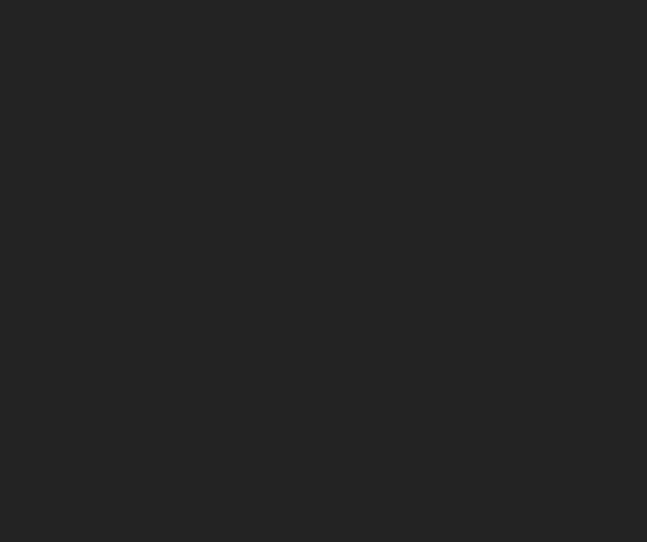
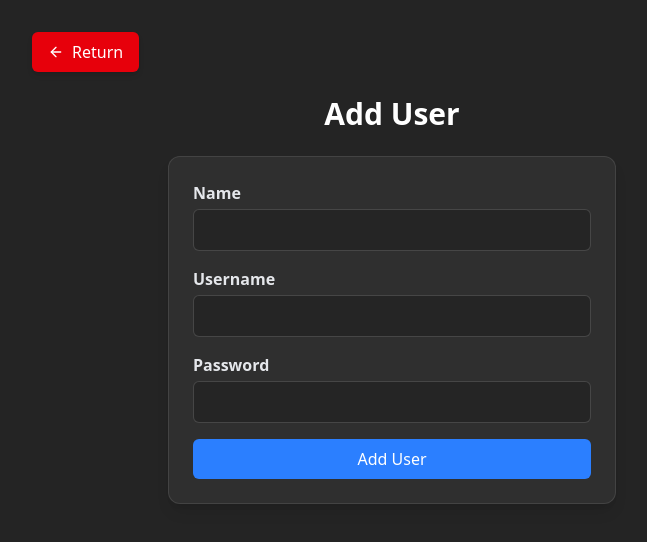
Before and after one commit to matheuspires7/GeoHub, a React (Vite) app in the folder frontend/: page /usuarios in a window 1280 px wide. Before the commit this address had no page. Shown: the top 542 px of the page, without its empty margins (248-895 px from the left). Built offline with nearby package versions, Linux system fonts and the light colour scheme; sample sign-in values are in the browser's storage.

Commit message:
tela de cadastro de usuarios

```diff
--- a/frontend/src/App.tsx
+++ b/frontend/src/App.tsx
@@ -12,6 +12,7 @@ import VisualizarPais from './pages/VisualizarPais';
 import VisualizarContinente from './pages/VisualizarContinente';
 import Login from './pages/Login';
 import RotaProtegida from './components/RotaProtegida';
+import Usuarios from './pages/Usuarios';
 
 const App: React.FC = () => {
   return (
@@ -36,6 +37,7 @@ const App: React.FC = () => {
           <Route path="/cidades/adicionar" element={<AdicionarCidade />} />
           <Route path="/cidades/editar/:id" element={<AdicionarCidade />} />
           <Route path="/cidades/visualizar/:id" element={<VisualizarCidade />} />
+          <Route path="/usuarios" element={<Usuarios />} />
         </Route>
       </Routes>
     </Router>
--- a/frontend/src/pages/Home.tsx
+++ b/frontend/src/pages/Home.tsx
@@ -1,6 +1,6 @@
 import React from "react";
 import { Link, useNavigate } from "react-router-dom";
-import { Globe, Map, Building2, LogOut } from "lucide-react";
+import { Globe, Map, Building2, LogOut, UserPlus } from "lucide-react";
 
 const Home: React.FC = () => {
   const navigate = useNavigate();
@@ -62,6 +62,14 @@ const Home: React.FC = () => {
           <Building2 />
           Cities
         </Link>
+
+        <Link
+          to="/usuarios"
+          className="flex items-center gap-3 bg-purple-500 text-white px-6 py-4 rounded-xl shadow-md hover:bg-purple-700 hover:shadow-lg transition-all"
+        >
+          <UserPlus />
+          Users
+        </Link>
       </div>
     </div>
   );
--- /dev/null
+++ b/frontend/src/pages/Usuarios.tsx
@@ -0,0 +1,84 @@
+import React, { useState } from "react";
+import { criarUsuario } from "../services/api/usuarios";
+import BackButton from "../components/BackButton";
+
+const Usuarios: React.FC = () => {
+  const [nome, setNome] = useState("");
+  const [usuario, setUsuario] = useState("");
+  const [senha, setSenha] = useState("");
+  const [erro, setErro] = useState("");
+  const [sucesso, setSucesso] = useState("");
+
+  const salvar = async (e: React.FormEvent) => {
+    e.preventDefault();
+    setErro("");
+    setSucesso("");
+
+    try {
+      await criarUsuario({ nome, usuario, senha });
+      setSucesso(`User "${usuario}" created`);
+      setNome("");
+      setUsuario("");
+      setSenha("");
+    } catch {
+      setErro("Could not create the user (username already exists?)");
+    }
+  };
+
+  return (
+    <div className="page">
+      <BackButton />
+      <h1 className="page-title">Add User</h1>
+
+      {erro && <p className="alert-error">{erro}</p>}
+      {sucesso && <p className="mb-4 text-center text-green-400">{sucesso}</p>}
+
+      <form onSubmit={salvar} className="card mx-auto max-w-md">
+        <div className="mb-4">
+          <label htmlFor="nome" className="form-label">
+            Name
+          </label>
+          <input
+            type="text"
+            id="nome"
+            value={nome}
+            onChange={(e) => setNome(e.target.value)}
+            className="form-input"
+            required
+          />
+        </div>
+        <div className="mb-4">
+          <label htmlFor="usuario" className="form-label">
+            Username
+          </label>
+          <input
+            type="text"
+            id="usuario"
+            value={usuario}
+            onChange={(e) => setUsuario(e.target.value)}
+            className="form-input"
+            required
+          />
+        </div>
+        <div className="mb-4">
+          <label htmlFor="senha" className="form-label">
+            Password
+          </label>
+          <input
+            type="password"
+            id="senha"
+            value={senha}
+            onChange={(e) => setSenha(e.target.value)}
+            className="form-input"
+            required
+          />
+        </div>
+        <button type="submit" className="btn btn-primary w-full">
+          Add User
+        </button>
+      </form>
+    </div>
+  );
+};
+
+export default Usuarios;
--- /dev/null
+++ b/frontend/src/services/api/usuarios.ts
@@ -0,0 +1,12 @@
+import api from "./api";
+
+export interface NovoUsuario {
+  nome: string;
+  usuario: string;
+  senha: string;
+}
+
+export const criarUsuario = async (dados: NovoUsuario) => {
+  const response = await api.post("/auth/usuarios", dados);
+  return response.data;
+};
```
